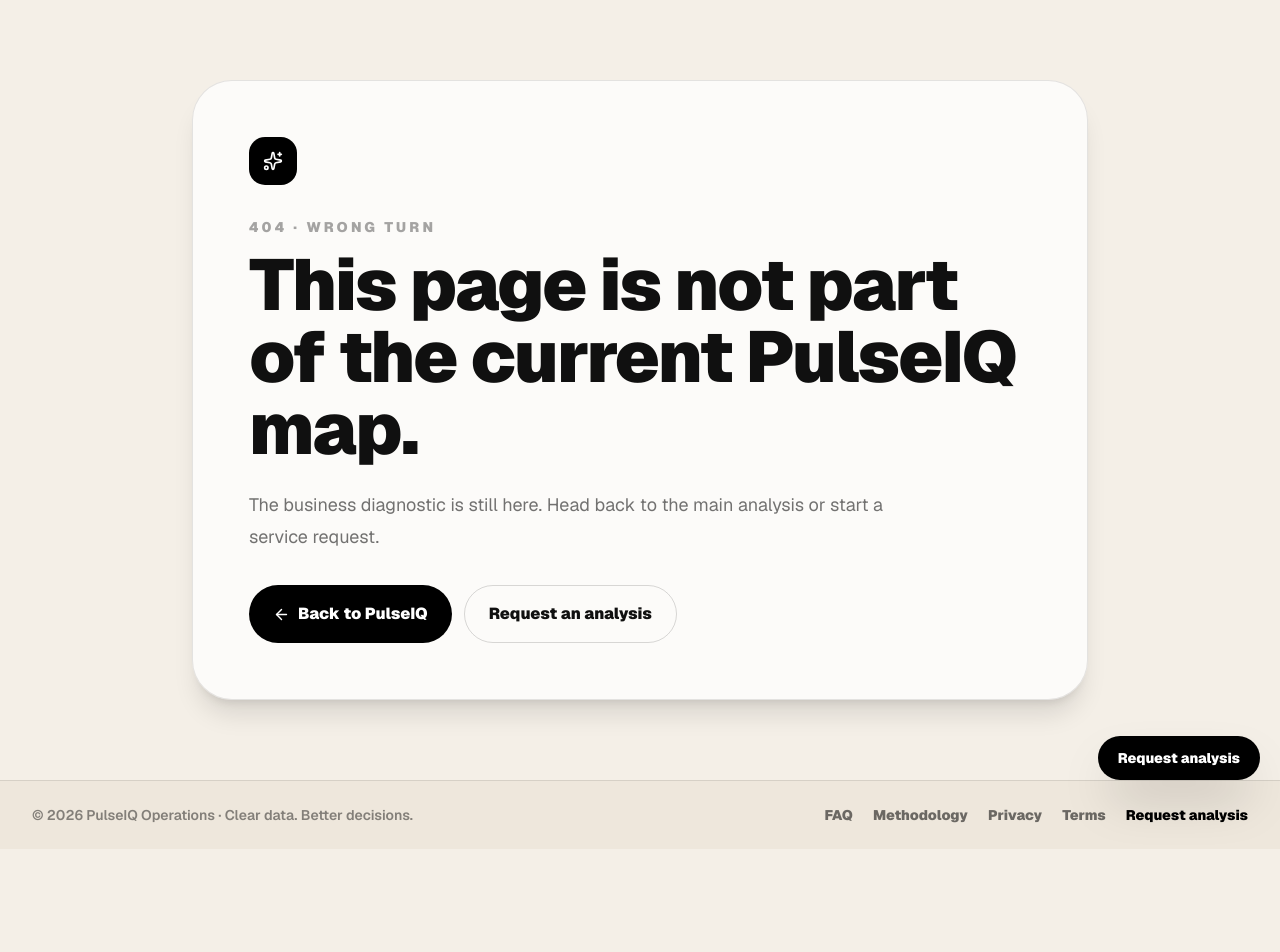
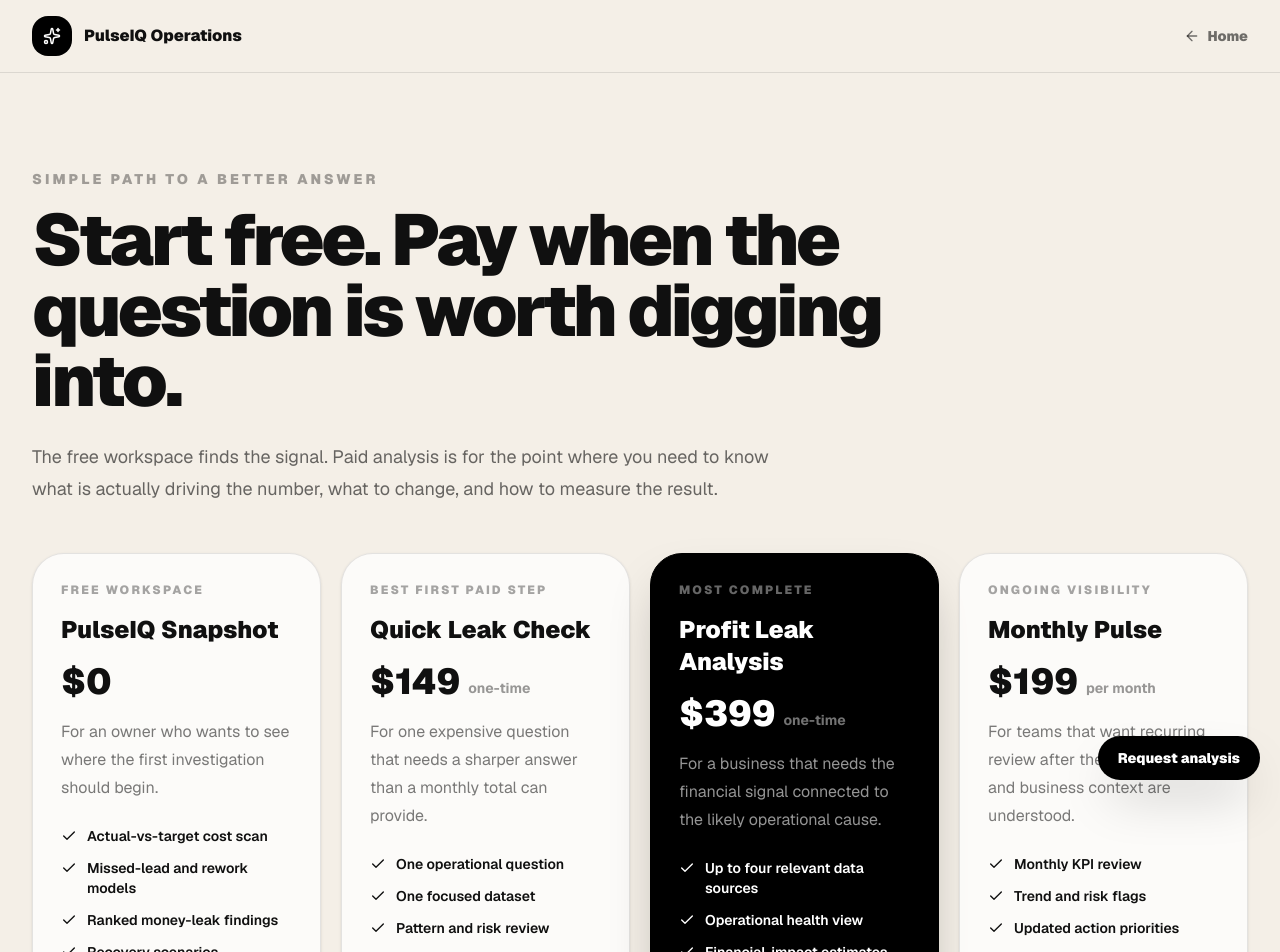
Before and after one commit to aundreanapper12-gif/pulseiqop, a Next.js app: page /pricing in a window 1280 px wide. Before the commit this address had no page. Shown: the top 952 px of the page. Before the commit the page ends 849 px from the top, so only its background shows below. Built offline with nearby package versions, Linux system fonts and the light colour scheme.

Commit message:
Add conversion-focused PulseIQ pricing page

```diff
--- /dev/null
+++ b/app/pricing/page.tsx
@@ -0,0 +1,100 @@
+import type { Metadata } from "next";
+import { ArrowLeft, ArrowRight, Check, Sparkles } from "lucide-react";
+
+export const metadata: Metadata = {
+  title: "Pricing",
+  description: "Start with the free PulseIQ business money-leak workspace, then choose a focused analysis, full profit-leak analysis, or recurring monthly monitoring.",
+  alternates: { canonical: "/pricing" },
+};
+
+const plans = [
+  {
+    label: "Free workspace",
+    name: "PulseIQ Snapshot",
+    price: "$0",
+    cadence: "",
+    description: "For an owner who wants to see where the first investigation should begin.",
+    features: ["Actual-vs-target cost scan", "Missed-lead and rework models", "Ranked money-leak findings", "Recovery scenarios", "Local saved snapshots", "Printable executive report"],
+    href: "/workspace",
+    cta: "Analyze my business",
+    featured: false,
+  },
+  {
+    label: "Best first paid step",
+    name: "Quick Leak Check",
+    price: "$149",
+    cadence: "one-time",
+    description: "For one expensive question that needs a sharper answer than a monthly total can provide.",
+    features: ["One operational question", "One focused dataset", "Pattern and risk review", "Three prioritized recommendations", "Concise action brief", "Assumptions and limitations stated"],
+    href: "/request",
+    cta: "Request a Quick Leak Check",
+    featured: false,
+  },
+  {
+    label: "Most complete",
+    name: "Profit Leak Analysis",
+    price: "$399",
+    cadence: "one-time",
+    description: "For a business that needs the financial signal connected to the likely operational cause.",
+    features: ["Up to four relevant data sources", "Operational health view", "Financial-impact estimates", "Segmented root-cause analysis", "Visual findings report", "30-minute results call"],
+    href: "/request",
+    cta: "Start my full analysis",
+    featured: true,
+  },
+  {
+    label: "Ongoing visibility",
+    name: "Monthly Pulse",
+    price: "$199",
+    cadence: "per month",
+    description: "For teams that want recurring review after the key metrics and business context are understood.",
+    features: ["Monthly KPI review", "Trend and risk flags", "Updated action priorities", "Monthly scorecard", "Progress against prior findings", "Decision-focused management summary"],
+    href: "/request",
+    cta: "Request Monthly Pulse",
+    featured: false,
+  },
+];
+
+export default function PricingPage() {
+  return (
+    <main className="min-h-screen bg-[#f4efe7] text-[#101010]">
+      <header className="border-b border-black/10 px-5 py-4 md:px-8">
+        <div className="mx-auto flex max-w-7xl items-center justify-between gap-4">
+          <a href="/" className="flex items-center gap-3 font-black"><span className="flex h-10 w-10 items-center justify-center rounded-2xl bg-black text-white"><Sparkles size={18} /></span><span>PulseIQ Operations</span></a>
+          <a href="/" className="inline-flex items-center gap-2 text-sm font-black text-black/55"><ArrowLeft size={16} /> Home</a>
+        </div>
+      </header>
+
+      <section className="px-5 py-16 md:px-8 md:py-24">
+        <div className="mx-auto max-w-7xl">
+          <div className="max-w-4xl">
+            <p className="text-sm font-black uppercase tracking-[0.22em] text-black/35">Simple path to a better answer</p>
+            <h1 className="mt-4 text-5xl font-black leading-[0.98] tracking-[-0.045em] md:text-7xl">Start free. Pay when the question is worth digging into.</h1>
+            <p className="mt-6 max-w-3xl text-lg leading-8 text-black/58">The free workspace finds the signal. Paid analysis is for the point where you need to know what is actually driving the number, what to change, and how to measure the result.</p>
+          </div>
+
+          <div className="mt-12 grid gap-5 lg:grid-cols-4">
+            {plans.map((plan) => (
+              <article key={plan.name} className={`flex rounded-[2rem] border p-7 ${plan.featured ? "border-black bg-black text-white shadow-2xl" : "border-black/10 bg-white/75 shadow-sm"}`}>
+                <div className="flex w-full flex-col">
+                  <p className={`text-xs font-black uppercase tracking-[0.18em] ${plan.featured ? "text-white/40" : "text-black/35"}`}>{plan.label}</p>
+                  <h2 className="mt-4 text-2xl font-black">{plan.name}</h2>
+                  <div className="mt-4 flex items-end gap-2"><span className="text-4xl font-black">{plan.price}</span>{plan.cadence ? <span className={`pb-1 text-sm font-bold ${plan.featured ? "text-white/45" : "text-black/40"}`}>{plan.cadence}</span> : null}</div>
+                  <p className={`mt-4 leading-7 ${plan.featured ? "text-white/58" : "text-black/52"}`}>{plan.description}</p>
+                  <div className="mt-6 space-y-3">
+                    {plan.features.map((feature) => <div key={feature} className="flex gap-2.5 text-sm font-semibold"><Check size={16} className="mt-0.5 shrink-0" /> <span>{feature}</span></div>)}
+                  </div>
+                  <a href={plan.href} className={`mt-8 inline-flex items-center justify-center gap-2 rounded-full px-5 py-3.5 font-black ${plan.featured ? "bg-white text-black" : "bg-black text-white"}`}>{plan.cta} <ArrowRight size={16} /></a>
+                </div>
+              </article>
+            ))}
+          </div>
+
+          <div className="mt-10 rounded-[2rem] border border-black/10 bg-white/70 p-6 md:p-8">
+            <h2 className="text-2xl font-black">What PulseIQ is—and is not—selling</h2>
+            <p className="mt-4 max-w-4xl leading-7 text-black/55">PulseIQ sells analysis and decision support, not guaranteed savings. A flagged variance or modeled opportunity tells you where the next investigation may have financial value. Paid work goes deeper into the supporting data so recommendations can be tied to actual patterns instead of generic advice.</p>
+          </div>
+        </div>
+      </section>
+    </main>
+  );
+}
```
